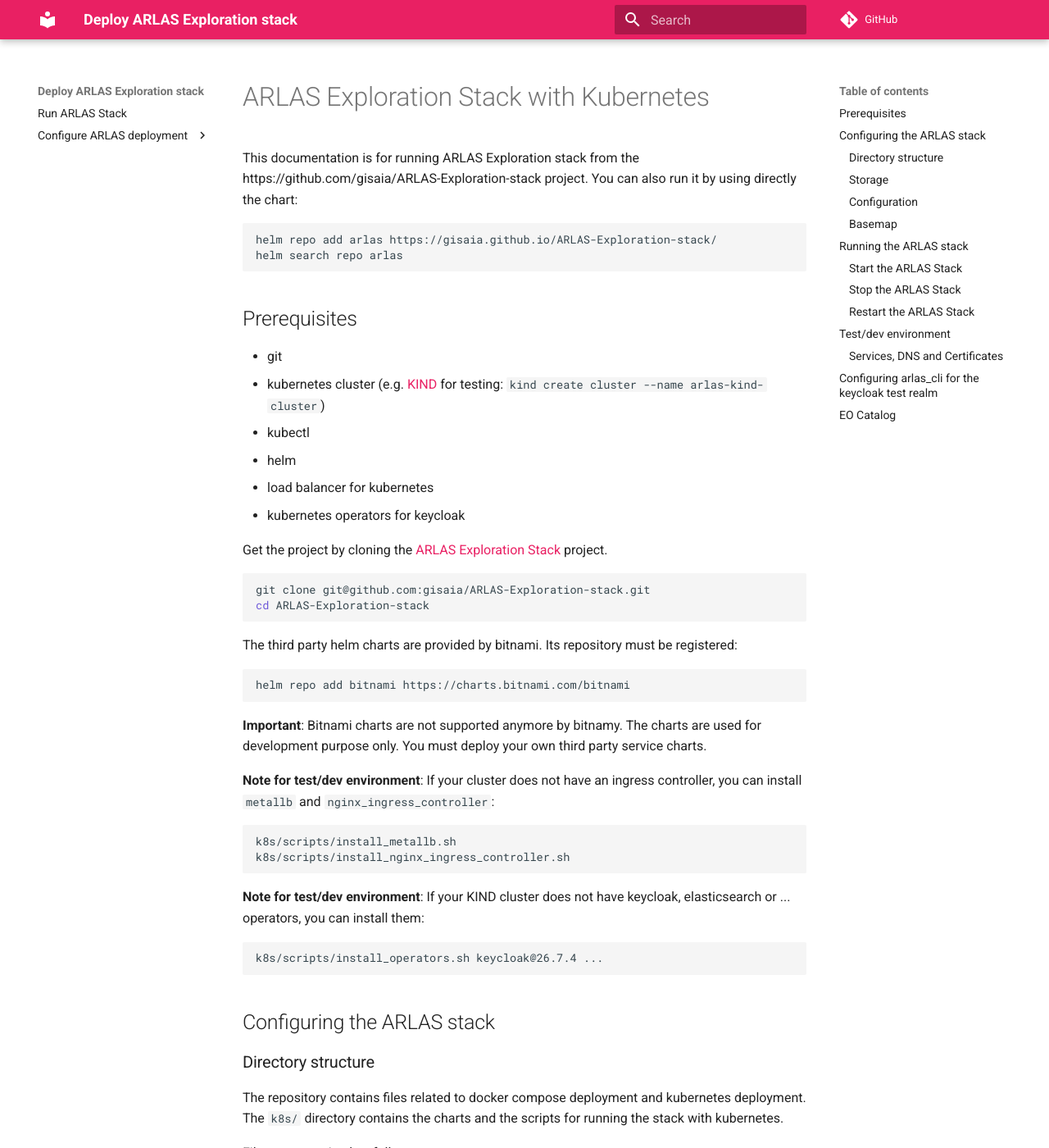
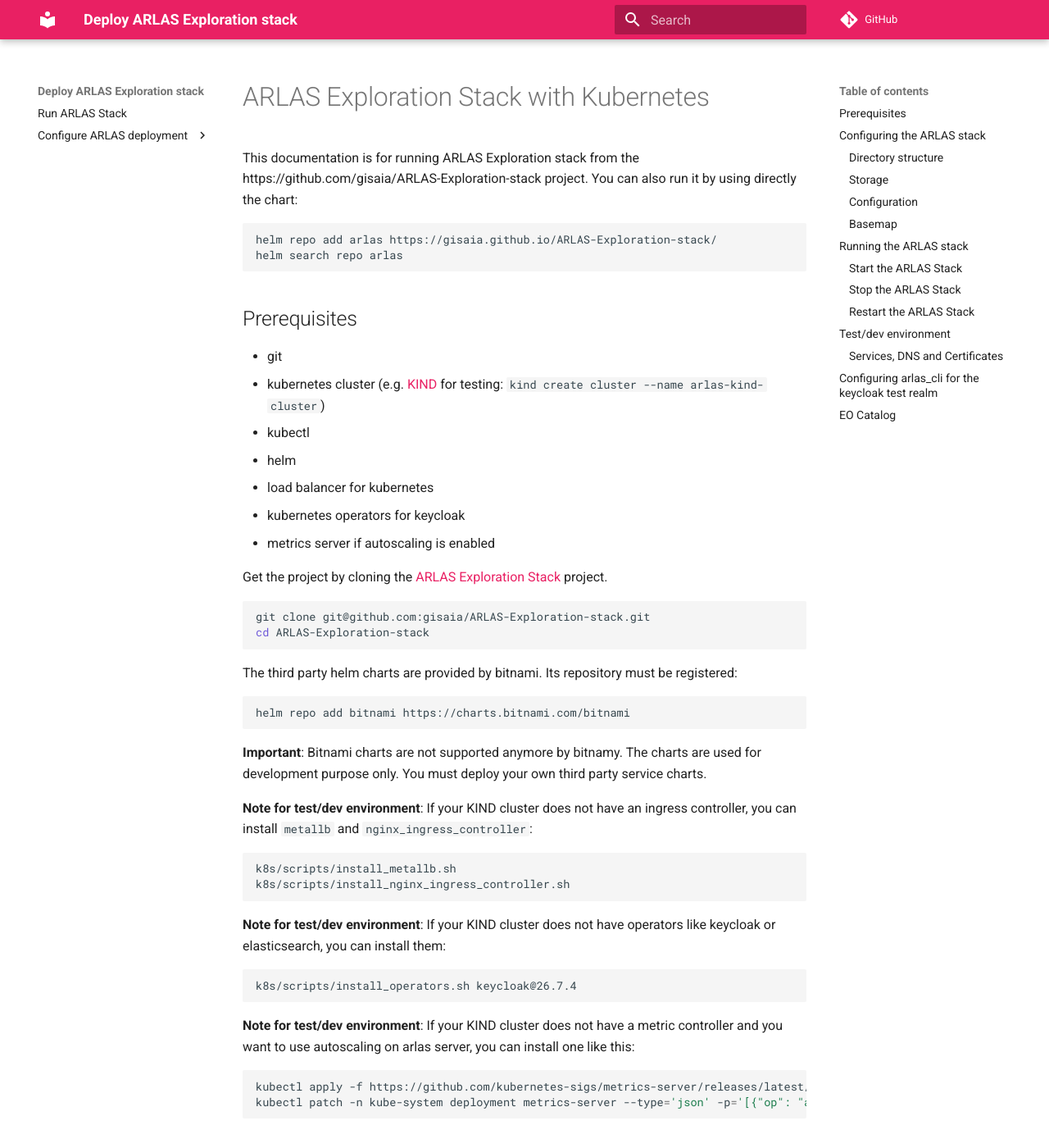
Before and after one commit to gisaia/ARLAS-Exploration-stack, an MkDocs documentation site: the page built from docs/docs/arlas_exploration_stack_helm.md, in a window 1280 px wide and 1400 px high. Shown: the whole window at 82% size. Built offline with MkDocs 1.6.1 and Material for MkDocs 9.7.7, drawn with Linux system fonts in a browser that asks for light colours; comment, search, counter and statistics services are not loaded.

Commit message:
add autoscaling to arlas server

````diff
--- a/docs/docs/arlas_exploration_stack_helm.md
+++ b/docs/docs/arlas_exploration_stack_helm.md
@@ -16,6 +16,7 @@ helm search repo arlas
 - helm
 - load balancer for kubernetes
 - kubernetes operators for keycloak
+- metrics server if autoscaling is enabled
 
 Get the project by cloning the [ARLAS Exploration Stack](https://github.com/gisaia/ARLAS-Exploration-stack) project.
 
@@ -32,16 +33,27 @@ helm repo add bitnami https://charts.bitnami.com/bitnami
 
 __Important__: Bitnami charts are not supported anymore by bitnamy. The charts are used for development purpose only. You must deploy your own third party service charts.
 
-__Note for test/dev environment__: If your cluster does not have an ingress controller, you can install `metallb` and `nginx_ingress_controller`:
+__Note for test/dev environment__: If your KIND cluster does not have an ingress controller, you can install `metallb` and `nginx_ingress_controller`:
 
 ```shell
 k8s/scripts/install_metallb.sh
 k8s/scripts/install_nginx_ingress_controller.sh
 ```
-__Note for test/dev environment__:  If your KIND cluster does not have keycloak, elasticsearch or ... operators, you can install them:
+
+__Note for test/dev environment__:  If your KIND cluster does not have operators like keycloak or elasticsearch, you can install them:
 ```shell
-k8s/scripts/install_operators.sh keycloak@26.7.4 ...
+k8s/scripts/install_operators.sh keycloak@26.7.4
 ```
+
+
+__Note for test/dev environment__: If your KIND cluster does not have a metric controller and you want to use autoscaling on arlas server, you can install one like this:
+
+```shell
+kubectl apply -f https://github.com/kubernetes-sigs/metrics-server/releases/latest/download/components.yaml
+kubectl patch -n kube-system deployment metrics-server --type='json' -p='[{"op": "add", "path": "/spec/template/spec/containers/0/args/-", "value": "--kubelet-insecure-tls"}]'
+```
+
+
 ## Configuring the ARLAS stack
 
 ### Directory structure
````
Also changed, not shown: docs/docs/helm/arlas-services/README.md (+9 -2 lines), docs/docs/helm/arlas-stack/README.md (+8 -0 lines), k8s/charts/arlas-services/README.md, k8s/charts/arlas-stack/README.md, 4 other files.
